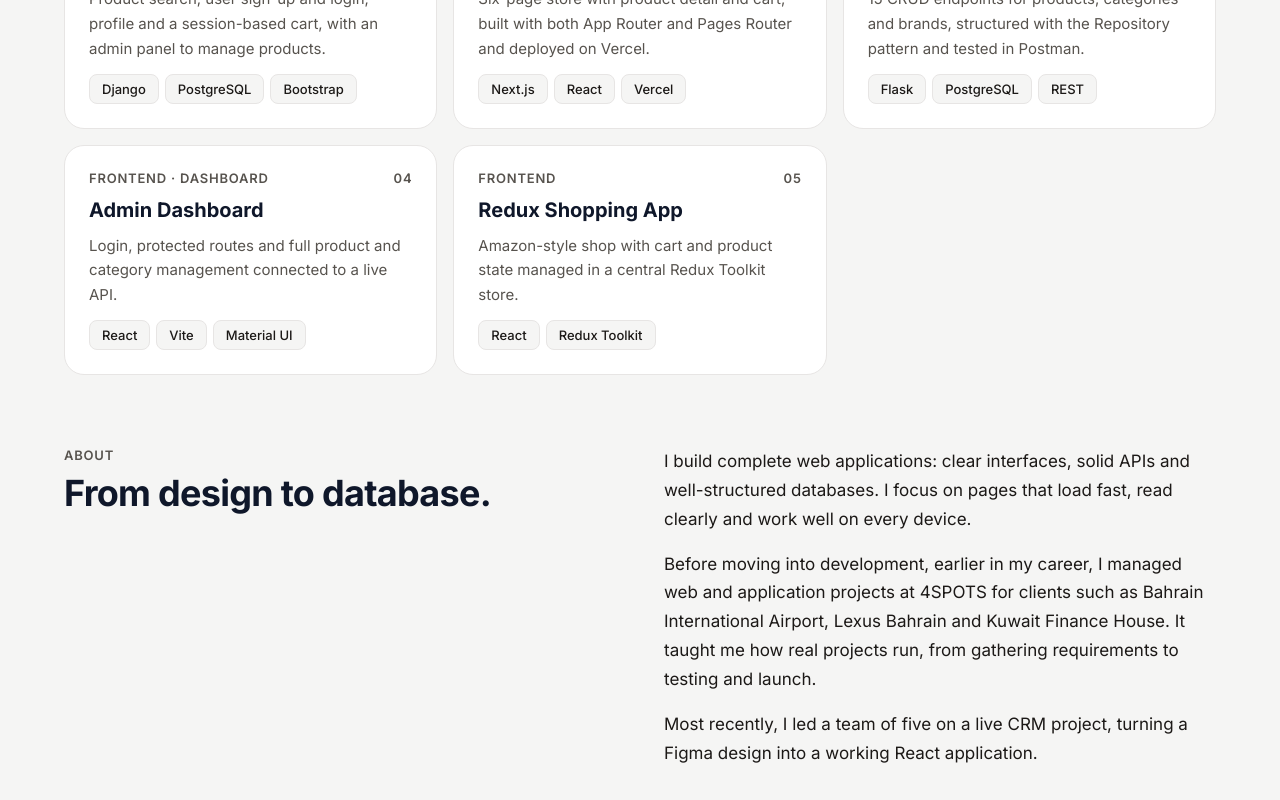
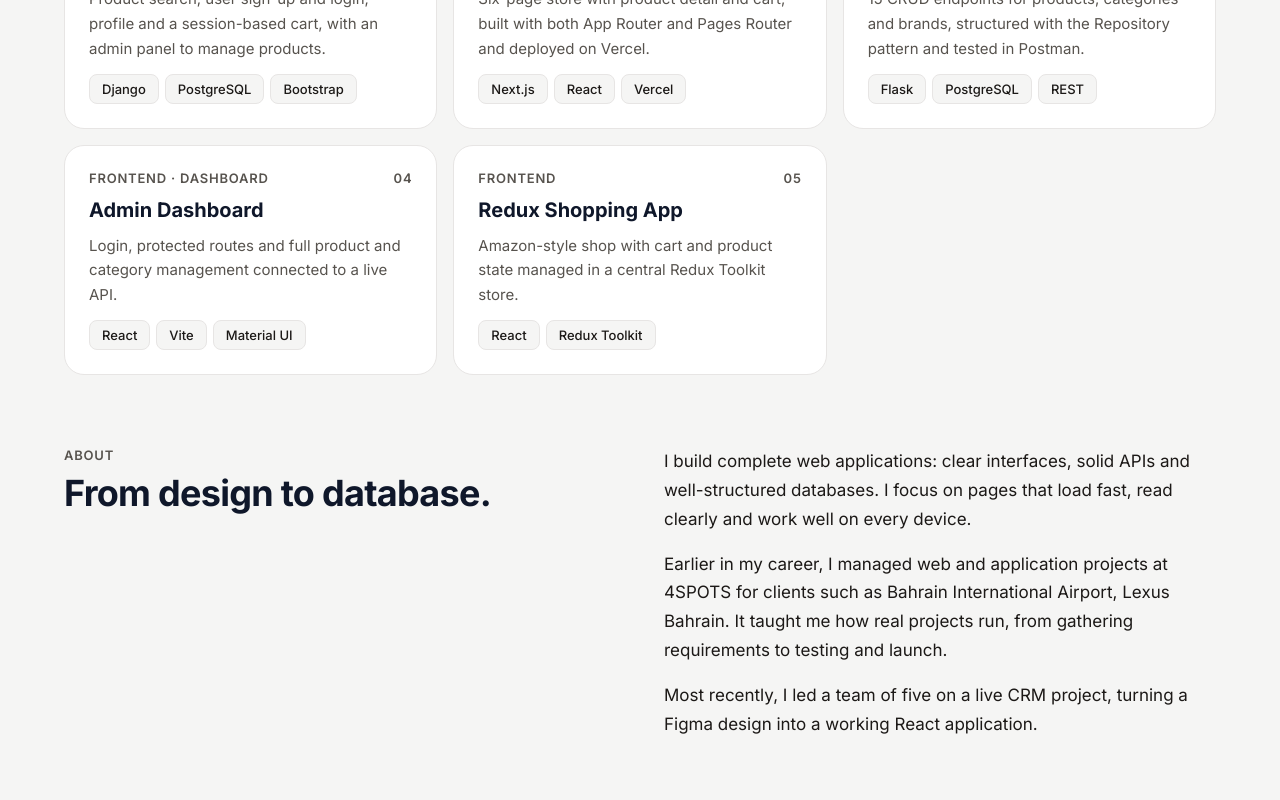
Before and after one commit to shijinanithin/portfolio, a Next.js app: page / in a window 1280 px wide. Shown: the part 1584-2384 px from the top of the page. After the commit the page ends 2355 px from the top, so only its background shows below. Built offline with nearby package versions, Linux system fonts and the light colour scheme.

Commit message:
Update About text

```diff
--- a/app/components/About.tsx
+++ b/app/components/About.tsx
@@ -12,9 +12,8 @@ export default function About() {
           clearly and work well on every device.
         </p>
         <p>
-          Before moving into development, earlier in my career, I managed web
-          and application projects at 4SPOTS for clients such as Bahrain
-          International Airport, Lexus Bahrain and Kuwait Finance House. It
+          Earlier in my career, I managed web and application projects at 4SPOTS
+          for clients such as Bahrain International Airport, Lexus Bahrain. It
           taught me how real projects run, from gathering requirements to
           testing and launch.
         </p>
```
